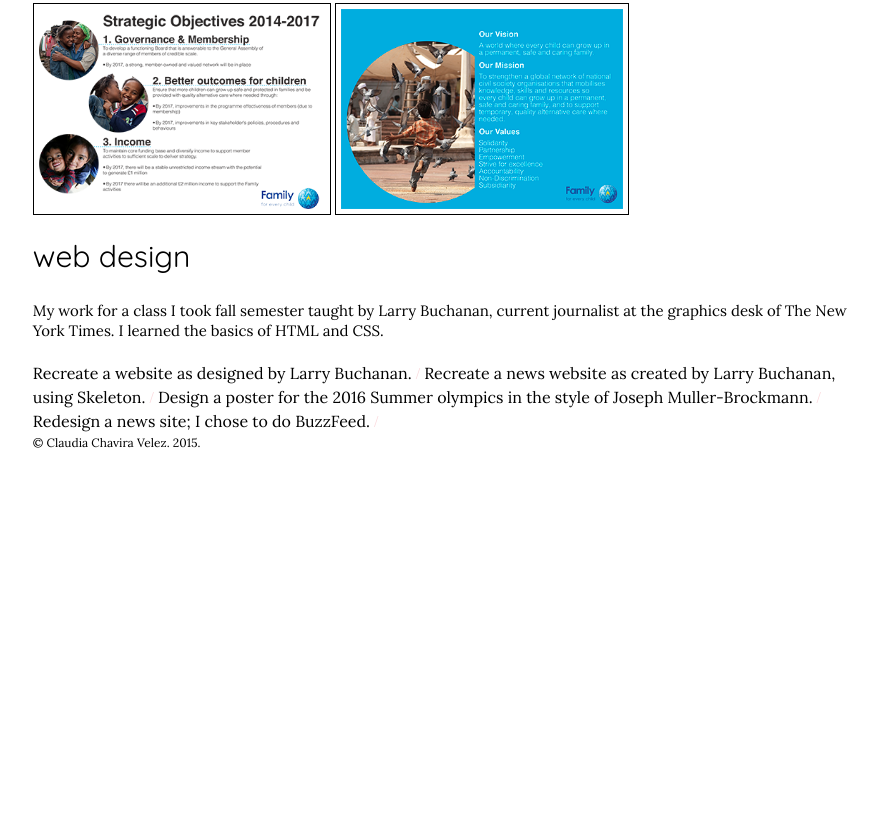
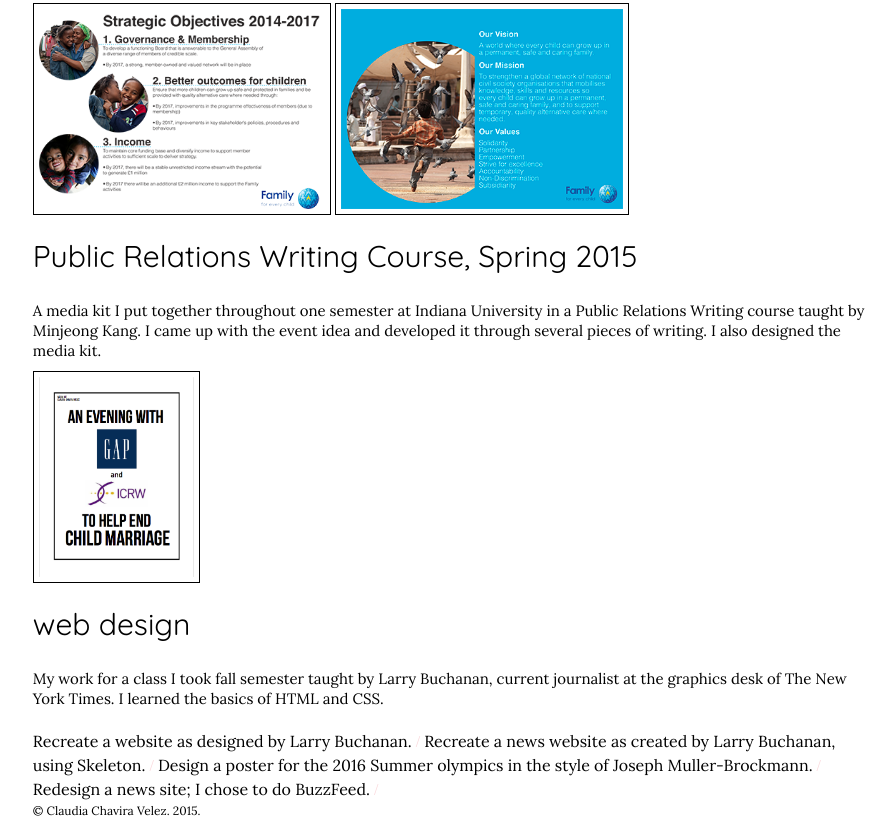
Before and after one commit to claudiachavira/work, a plain HTML site: page index.html in a window 1280 px wide. Shown: the part 821-1642 px from the top of the page, without its empty margins (189-1085 px from the left). Before the commit the page ends 1274 px from the top, so only its background shows below. Drawn offline with Linux system fonts and the light colour scheme.

Commit message:
media kit added

```diff
--- a/css/style.css
+++ b/css/style.css
@@ -29,6 +29,10 @@ img {
 	margin-top: 10px;
 }
 
+.media {
+	margin-top: 10px;
+}
+
 a {
 	text-decoration: none;
 	color: black;
--- a/index.html
+++ b/index.html
@@ -34,6 +34,13 @@
     <a href="images/Vission Mission Values_Actual Size.pdf" target="_blank"><img src="images/vision_thumb.png"/></a>
   </div>
 
+  <h1> Public Relations Writing Course, Spring 2015 </h1>
+  <p> A media kit I put together throughout one semester at Indiana University in a Public Relations Writing course taught by Minjeong Kang. I came up with the event idea and developed it through several pieces of writing. I also designed the media kit. </p>
+  <div class="media">
+    <a href="images/Claudia Chavira Velez Media Kit.pdf" target="_blank"><img src="images/mediakitcover.png"></a>
+  </div>
+
+
   <h1> web design </h1>
   <p> My work for a class I took fall semester taught by Larry Buchanan, current journalist at the graphics desk of The New York Times. I learned the basics of HTML and CSS. </p>
   <div class="work">
```
Also changed, not shown: images/mediakitcover.png (added), 1 other file.
